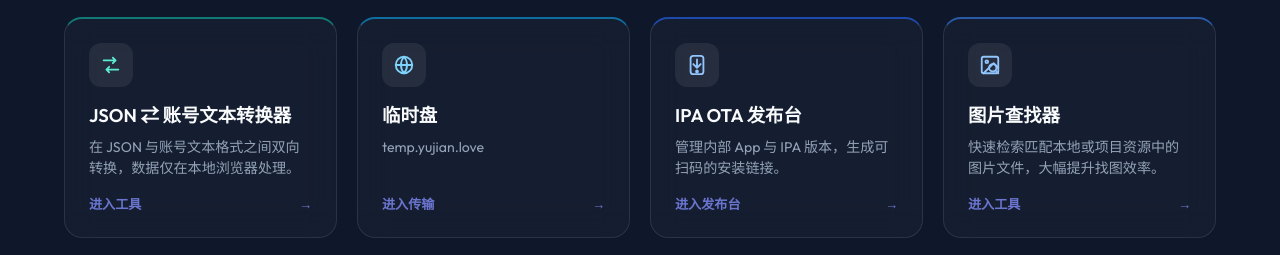
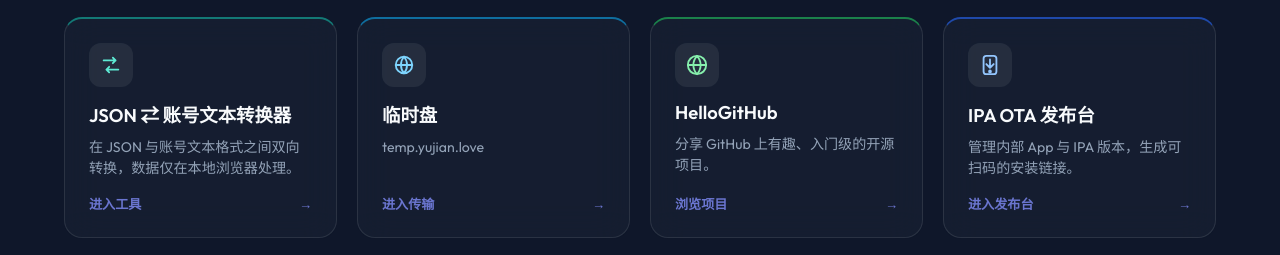
Before and after one commit to caochuankuan/AndroidResourceAssistant, a plain HTML site: page index.html in a window 1280 px wide. Shown: the part 875-1130 px from the top of the page. Drawn offline with Linux system fonts and the light colour scheme.

Commit message:
feat: up

```diff
--- a/index.html
+++ b/index.html
@@ -407,6 +407,18 @@
                 <div class="card-footer"><span>进入传输</span><span class="card-footer-arrow">→</span></div>
             </a>
 
+            <a href="https://hellogithub.yujian.love/" class="card" data-cat="dev" style="--card-color:rgba(34,197,94,0.6); animation-delay:0.132s" target="_blank" rel="noopener noreferrer">
+                <div class="card-icon">
+                    <svg viewBox="0 0 24 24" fill="none" stroke="#86efac" stroke-width="2" stroke-linecap="round" stroke-linejoin="round">
+                        <circle cx="12" cy="12" r="10"/>
+                        <path d="M2 12h20M12 2a15.3 15.3 0 0 1 4 10 15.3 15.3 0 0 1-4 10 15.3 15.3 0 0 1-4-10 15.3 15.3 0 0 1 4-10z"/>
+                    </svg>
+                </div>
+                <div class="card-title">HelloGitHub</div>
+                <div class="card-desc">分享 GitHub 上有趣、入门级的开源项目。</div>
+                <div class="card-footer"><span>浏览项目</span><span class="card-footer-arrow">→</span></div>
+            </a>
+
             <a href="https://ipa.yujian.love" class="card" data-cat="dev" style="--card-color:rgba(37,99,235,0.65); animation-delay:0.135s" target="_blank" rel="noopener noreferrer">
                 <div class="card-icon">
                     <svg viewBox="0 0 24 24" fill="none" stroke="#93c5fd" stroke-width="2" stroke-linecap="round" stroke-linejoin="round">
```
